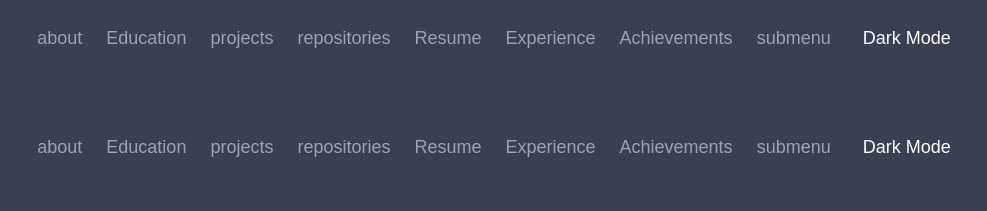
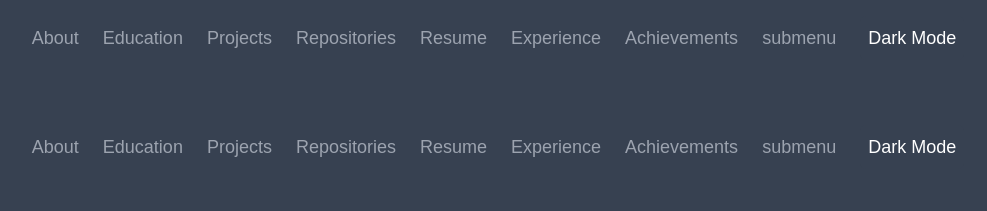
Before and after one commit to NigamAnanya/myportfolio, a Next.js app: page /components/Navbar in a window 1280 px wide. Shown: the top 211 px of the page, without its empty margins (142-1129 px from the left). Built offline with nearby package versions, Linux system fonts and the light colour scheme.

Commit message:
Updated Nav

```diff
--- a/pages/components/Navbar.tsx
+++ b/pages/components/Navbar.tsx
@@ -78,10 +78,10 @@ const Navbar: React.FC = () => {
   return (
     <div>
       <nav className="w-full bg-gray-700 dark:bg-gray-100 p-4 flex justify-center items-center space-x-6 text-gray-400 dark:text-black text-lg">
-        <Link href="/" className="hover:underline">about</Link>
+        <Link href="/" className="hover:underline">About</Link>
         <Link href="/Education" className="hover:underline">Education</Link>
-        <Link href="/projects" className="hover:underline">projects</Link>
-        <Link href="/repositories" className="hover:underline">repositories</Link>
+        <Link href="/projects" className="hover:underline">Projects</Link>
+        <Link href="/repositories" className="hover:underline">Repositories</Link>
 
         {/* Resume Download Link */}
         <a
```
